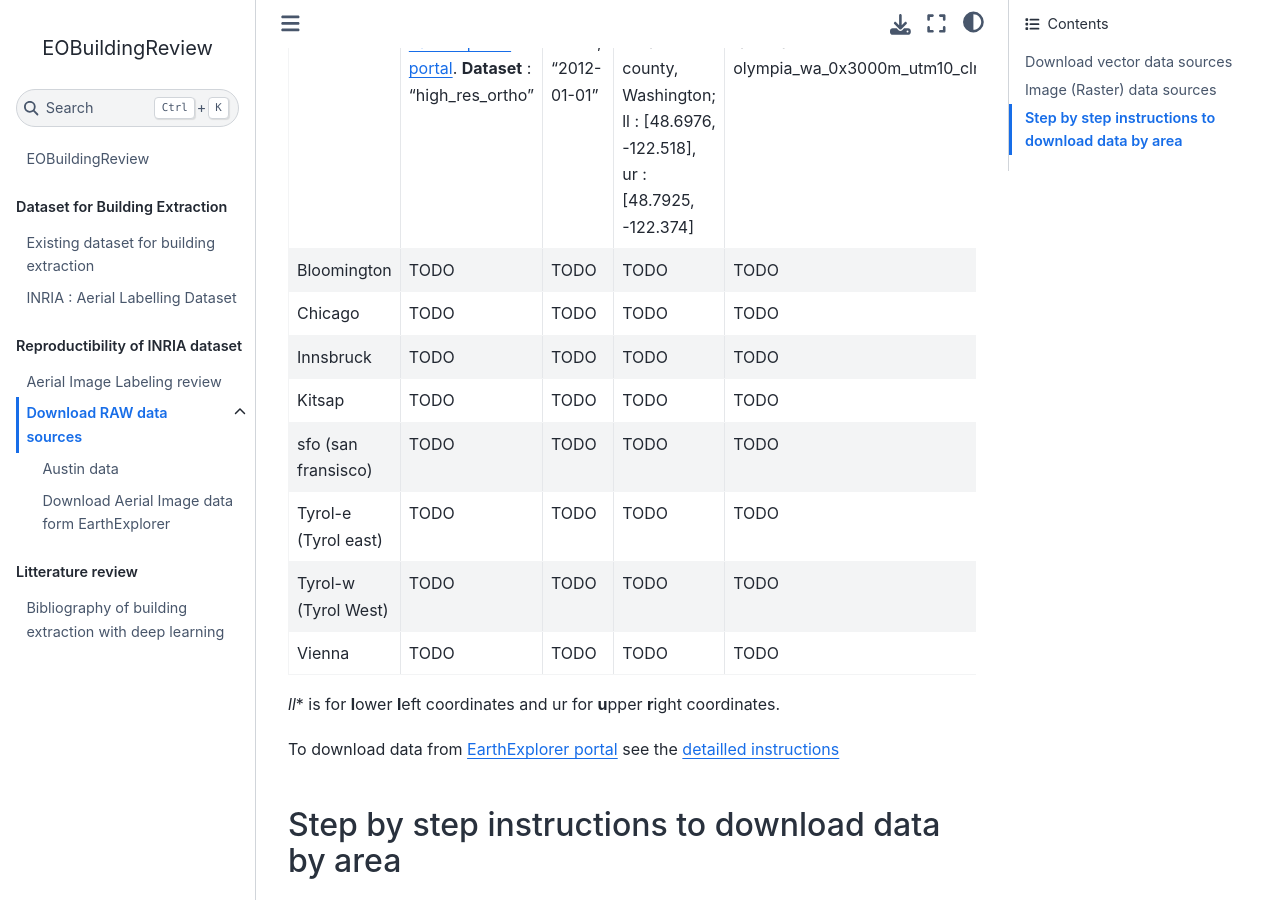
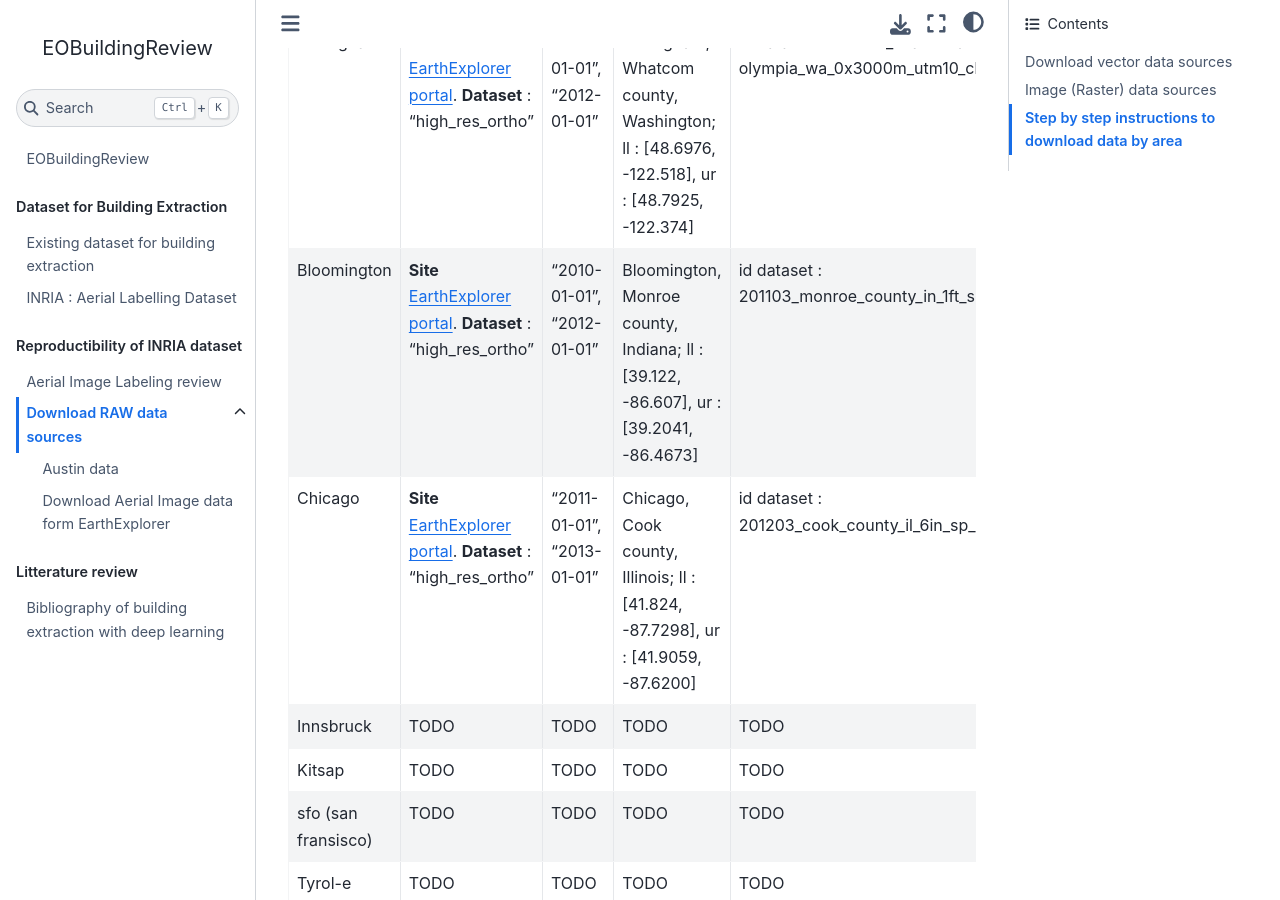
Before and after one commit to ndavid/EoBuildingReview, a Jupyter Book: the page built from docs/INRIA_V2/download_raw.md, in a window 1280 px wide and 900 px high, scrolled down 1800 px. Built offline with Jupyter Book 1.0.4 settings and Sphinx 7.4.7 and the Sphinx Book theme 1.1.4, drawn with Linux system fonts in a browser that asks for light colours; some of the changed text lies outside the part shown.

Commit message:
update bloomington and chicago source

```diff
--- a/docs/INRIA_V2/download_raw.md
+++ b/docs/INRIA_V2/download_raw.md
@@ -31,8 +31,8 @@ If only the raw data sources link and metadata are needed see the following part
   - **Site** : [Blomington open data portal](https://data.bloomington.in.gov). **Dataset** [Building Area](https://data.bloomington.in.gov/dataset/Building-Areas/vjpj-6g5i)
   - [direct download via export api](https://data.bloomington.in.gov/api/geospatial/vjpj-6g5i?accessType=DOWNLOAD&method=export&format=Shapefile)
 * - Chicago
-  - TODO
-  - TODO
+  - **Site** : [Chicago open data portal](https://data.bloomington.in.gov). **Dataset** [Building Footprints (deprecated January 2013)](https://data.cityofchicago.org/Buildings/Building-Footprints-deprecated-January-2013-/w2v3-isjw)
+  - [direct download via export api](https://data.cityofchicago.org/download/w2v3-isjw/application%2Fzip)
 * - Innsbruck
   - TODO
   - TODO
@@ -76,15 +76,15 @@ If only the raw data sources link and metadata are needed see the following part
   - Bellingham, Whatcom county, Washington;  ll : [48.6976,  -122.518], ur : [48.7925,  -122.374]
   - id dataset : 200905_seattle-tacoma-olympia_wa_0x3000m_utm10_clr;
 * - Bloomington
-  - TODO
-  - TODO
-  - TODO
-  - TODO
+  - **Site** [EarthExplorer portal](https://earthexplorer.usgs.gov/). **Dataset** : "high_res_ortho"
+  - "2010-01-01", "2012-01-01"
+  - Bloomington, Monroe county, Indiana;  ll : [39.122,  -86.607], ur : [39.2041,  -86.4673]
+  - id dataset : 201103_monroe_county_in_1ft_sp_cnir;
 * - Chicago
-  - TODO
-  - TODO
-  - TODO
-  - TODO
+  - **Site** [EarthExplorer portal](https://earthexplorer.usgs.gov/). **Dataset** : "high_res_ortho"
+  - "2011-01-01", "2013-01-01"
+  - Chicago, Cook county, Illinois;  ll : [41.824,  -87.7298], ur : [41.9059,  -87.6200]
+  - id dataset : 201203_cook_county_il_6in_sp_cnir;
 * - Innsbruck
   - TODO
   - TODO
```
